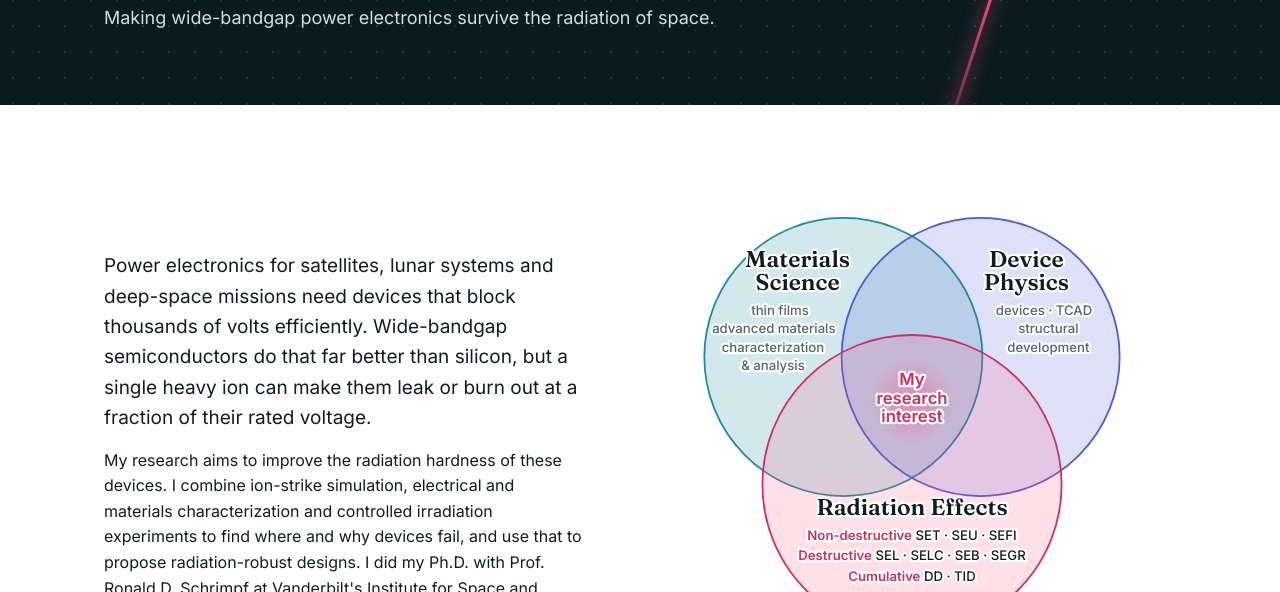
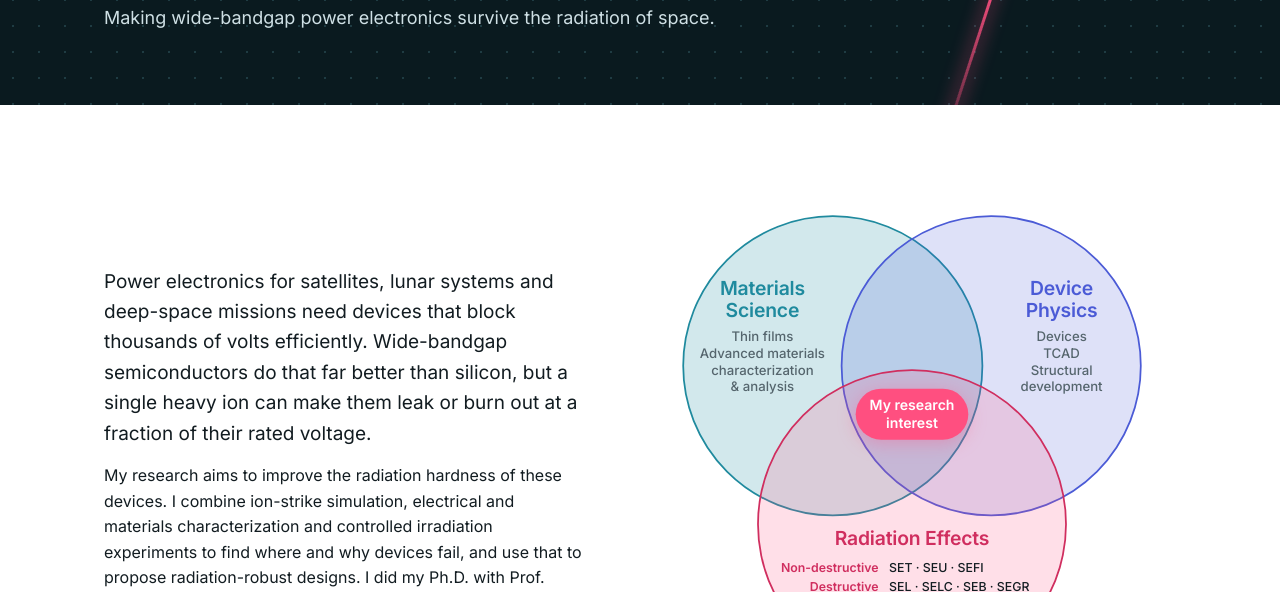
Before and after one commit to Sajal-Islam-Research/Sajal-Islam-Research.github.io, a plain HTML site: page index.html in a window 1280 px wide. Both pictures are taken after a click on the link "Research". Shown: the part 208-800 px from the top of the page. Drawn offline with Linux system fonts and the light colour scheme.

Commit message:
Restyle research Venn diagram

```diff
--- a/index.html
+++ b/index.html
@@ -123,12 +123,14 @@ a:focus-visible,button:focus-visible,input:focus-visible{outline:2px solid var(-
 .venn{margin:0;--v1:light-dark(rgba(31,138,158,.20),rgba(127,214,230,.16));--v1s:light-dark(#1f8a9e,#7fd6e6);--v2:light-dark(rgba(75,91,214,.18),rgba(140,153,255,.16));--v2s:light-dark(#4b5bd6,#8c99ff);--v3:light-dark(rgba(255,79,128,.18),rgba(255,111,150,.16));--v3s:light-dark(#d02e5f,#ff6f96)}
 .venn svg{width:100%;height:auto;display:block;overflow:visible}
 .venn .vc circle{stroke-width:2}
-.venn text{fill:var(--ink);paint-order:stroke;stroke:var(--bg);stroke-width:5px;stroke-linejoin:round}
-.venn .vt{font:600 26px Fraunces,Georgia,serif}
-.venn .vs{font:500 15px Inter,system-ui,sans-serif;fill:var(--mute)}
-.venn .vr{font:500 15px Inter,system-ui,sans-serif}
-.venn .vk{font-weight:700;fill:var(--v3s)}
-.venn .vm{font:700 19px Inter,system-ui,sans-serif;fill:var(--hot)}
+.venn text{font-family:Inter,system-ui,sans-serif;fill:var(--ink)}
+.venn .vt{font-size:22px;font-weight:700;letter-spacing:-.01em}
+.venn .t1{fill:var(--v1s)}.venn .t2{fill:var(--v2s)}.venn .t3{fill:var(--v3s)}
+.venn .vs{font-size:15px;font-weight:500;fill:var(--mute)}
+.venn .vk{font-size:14px;font-weight:700;fill:var(--v3s)}
+.venn .vr{font-size:14px;font-weight:500;fill:var(--ink)}
+.venn .pill{fill:var(--ion);filter:drop-shadow(0 4px 10px rgba(255,79,128,.35))}
+.venn .vm{font-size:16px;font-weight:700;fill:#fff}
 .venn figcaption{text-align:center;color:var(--mute);font-size:15px;margin-top:6px}
 .venn figcaption b{color:var(--ink)}
 .tags{display:flex;flex-wrap:wrap;gap:8px;list-style:none;padding:0;margin:0}
@@ -284,34 +286,35 @@ footer a{color:#cfe0e5}
         <p>My research aims to improve the radiation hardness of these devices. I combine ion-strike simulation, electrical and materials characterization and controlled irradiation experiments to find where and why devices fail, and use that to propose radiation-robust designs. I did my Ph.D. with Prof. Ronald D. Schrimpf at Vanderbilt's Institute for Space and Defense Electronics, and continue this work at IU-CREATE.</p>
       </div>
       <figure class="venn" aria-label="Venn diagram: my research interest sits where materials science, device physics and radiation effects overlap">
-        <svg viewBox="0 0 600 540" role="img">
-          <defs>
-            <radialGradient id="vC" cx="50%" cy="50%" r="50%"><stop offset="0" stop-color="#ff4f80" stop-opacity=".9"/><stop offset="1" stop-color="#ff4f80" stop-opacity="0"/></radialGradient>
-          </defs>
+        <svg viewBox="0 0 600 575" role="img">
           <g class="vc">
-            <circle cx="222" cy="200" r="158" fill="var(--v1)" stroke="var(--v1s)"/>
-            <circle cx="378" cy="200" r="158" fill="var(--v2)" stroke="var(--v2s)"/>
-            <circle cx="300" cy="345" r="170" fill="var(--v3)" stroke="var(--v3s)"/>
+            <circle cx="210" cy="210" r="170" fill="var(--v1)" stroke="var(--v1s)"/>
+            <circle cx="390" cy="210" r="170" fill="var(--v2)" stroke="var(--v2s)"/>
+            <circle cx="300" cy="390" r="175" fill="var(--v3)" stroke="var(--v3s)"/>
           </g>
-          <circle cx="300" cy="250" r="50" fill="url(#vC)" opacity=".5"/>
-          <text class="vt" x="170" y="98" text-anchor="middle">Materials</text>
-          <text class="vt" x="170" y="124" text-anchor="middle">Science</text>
-          <text class="vs" x="150" y="152" text-anchor="middle">thin films</text>
-          <text class="vs" x="143" y="173" text-anchor="middle">advanced materials</text>
-          <text class="vs" x="142" y="194" text-anchor="middle">characterization</text>
-          <text class="vs" x="142" y="215" text-anchor="middle">&amp; analysis</text>
-          <text class="vt" x="430" y="98" text-anchor="middle">Device</text>
-          <text class="vt" x="430" y="124" text-anchor="middle">Physics</text>
-          <text class="vs" x="450" y="152" text-anchor="middle">devices · TCAD</text>
-          <text class="vs" x="455" y="173" text-anchor="middle">structural</text>
-          <text class="vs" x="455" y="194" text-anchor="middle">development</text>
-          <text class="vt" x="300" y="380" text-anchor="middle">Radiation Effects</text>
-          <text class="vr" x="300" y="408" text-anchor="middle"><tspan class="vk">Non-destructive</tspan> SET · SEU · SEFI</text>
-          <text class="vr" x="300" y="431" text-anchor="middle"><tspan class="vk">Destructive</tspan> SEL · SELC · SEB · SEGR</text>
-          <text class="vr" x="300" y="454" text-anchor="middle"><tspan class="vk">Cumulative</tspan> DD · TID</text>
-          <text class="vm" x="300" y="232" text-anchor="middle">My</text>
-          <text class="vm" x="300" y="253" text-anchor="middle">research</text>
-          <text class="vm" x="300" y="274" text-anchor="middle">interest</text>
+          <g class="blk" text-anchor="middle">
+            <text class="vt t1" x="130" y="130">Materials</text>
+            <text class="vt t1" x="130" y="154">Science</text>
+            <text class="vs" x="130" y="182">Thin films</text>
+            <text class="vs" x="130" y="201">Advanced materials</text>
+            <text class="vs" x="130" y="220">characterization</text>
+            <text class="vs" x="130" y="239">&amp; analysis</text>
+            <text class="vt t2" x="470" y="130">Device</text>
+            <text class="vt t2" x="470" y="154">Physics</text>
+            <text class="vs" x="470" y="182">Devices</text>
+            <text class="vs" x="470" y="201">TCAD</text>
+            <text class="vs" x="470" y="220">Structural</text>
+            <text class="vs" x="470" y="239">development</text>
+            <text class="vt t3" x="300" y="414">Radiation Effects</text>
+          </g>
+          <g class="rows">
+            <text class="vk" x="262" y="444" text-anchor="end">Non-destructive</text><text class="vr" x="274" y="444">SET · SEU · SEFI</text>
+            <text class="vk" x="262" y="466" text-anchor="end">Destructive</text><text class="vr" x="274" y="466">SEL · SELC · SEB · SEGR</text>
+            <text class="vk" x="262" y="488" text-anchor="end">Cumulative</text><text class="vr" x="274" y="488">DD · TID</text>
+          </g>
+          <rect class="pill" x="236" y="236" width="128" height="58" rx="29"/>
+          <text class="vm" x="300" y="260" text-anchor="middle">My research</text>
+          <text class="vm" x="300" y="281" text-anchor="middle">interest</text>
         </svg>
         <figcaption>My research interest sits where all three meet: <b>radiation-hard wide-bandgap power devices</b>.</figcaption>
       </figure>
```
